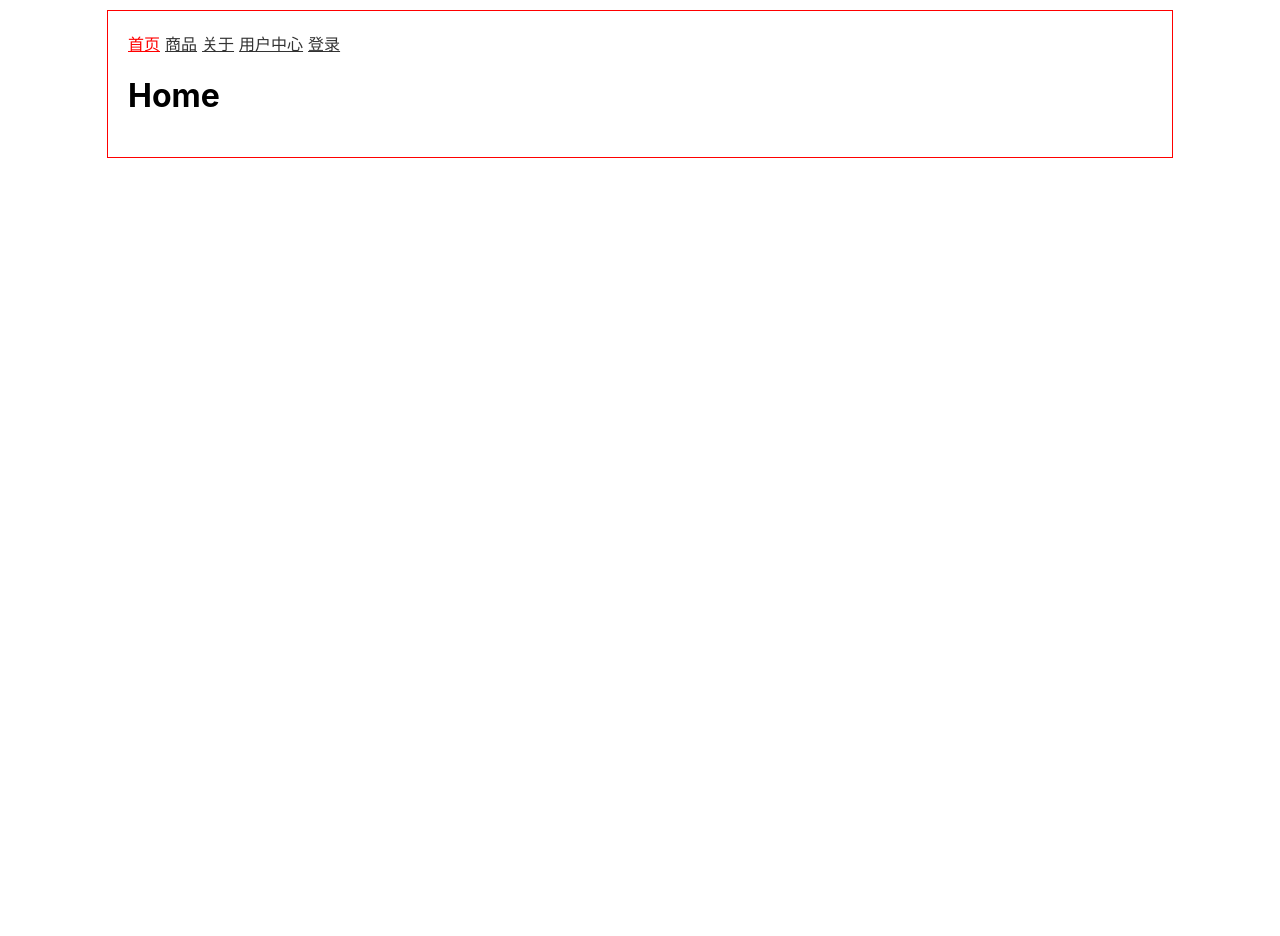
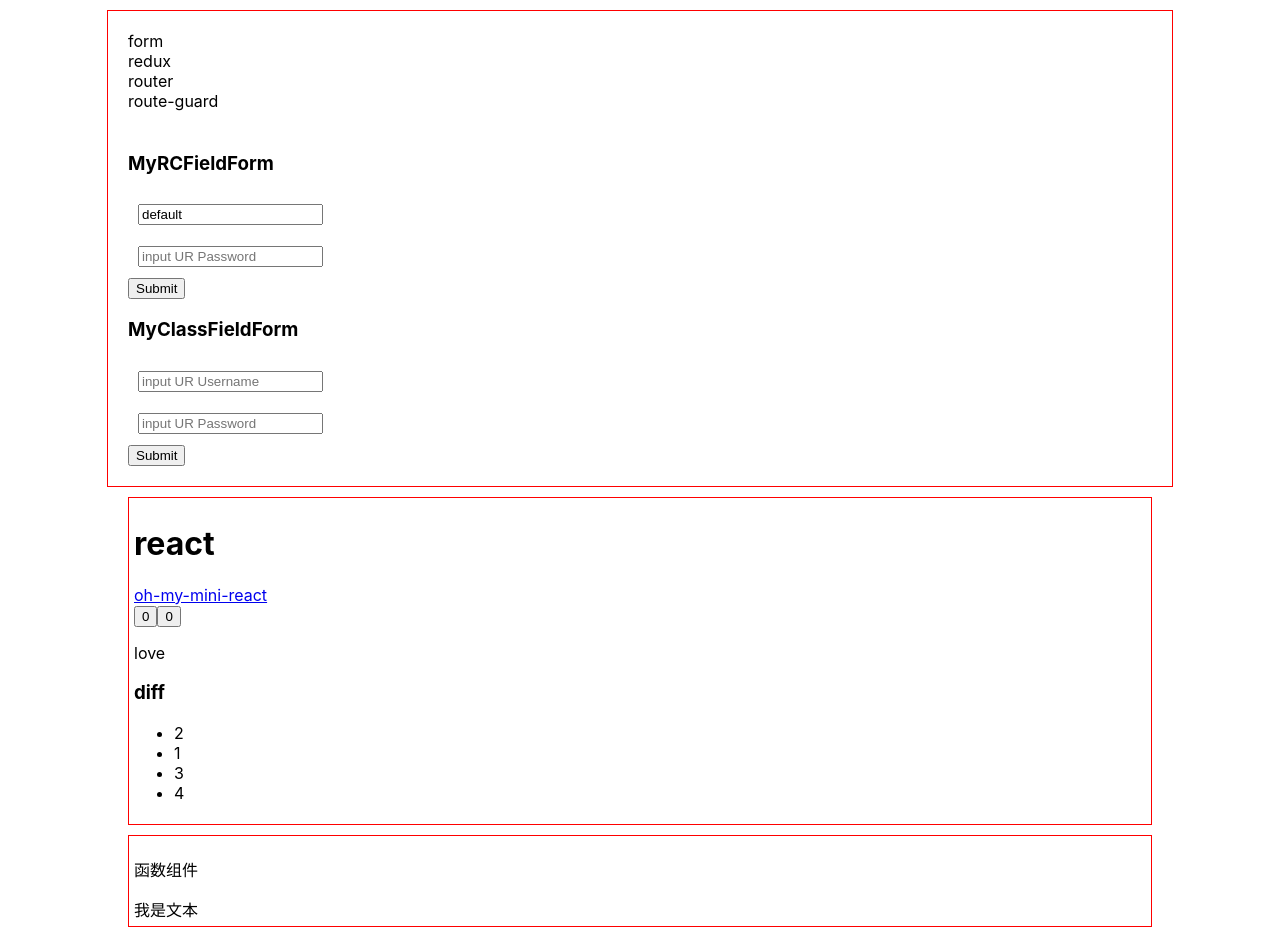
Before and after one commit to kizuner-bonely/oh-my-mini-react, a React (Vite) app: page / in a window 1280 px wide. Shown: the top 936 px of the page. Before the commit the page ends 800 px from the top, so only its background shows below. Built offline with nearby package versions, Linux system fonts and the light colour scheme.

Commit message:
feat: 将所有手写项目组织在一起

```diff
--- a/index.html
+++ b/index.html
@@ -8,6 +8,7 @@
   </head>
   <body>
     <div id="root"></div>
+    <div id="slot"></div>
     <script type="module" src="/src/main.tsx"></script>
   </body>
 </html>
--- a/package.json
+++ b/package.json
@@ -16,6 +16,7 @@
     ]
   },
   "dependencies": {
+    "antd": "^4.21.6",
     "history": "^5.3.0",
     "react": "^18.0.0",
     "react-dom": "^18.0.0",
@@ -48,6 +49,7 @@
     "ts-node": "^10.8.1",
     "typescript": "^4.6.3",
     "vite": "^2.9.9",
-    "vite-plugin-eslint": "^1.6.1"
+    "vite-plugin-eslint": "^1.6.1",
+    "vite-plugin-imp": "^2.2.0"
   }
 }
--- a/src/App.tsx
+++ b/src/App.tsx
@@ -1,18 +1,39 @@
-// import MiniReact from './pages/MiniReact'
-// import MyRCFieldForm from './pages/MyRCFieldForm'
-// import ReduxExample from './pages/reduxExample/ReduxExample'
-// import MyRouterExample from './pages/routerExample/MyRouterExample'
+import { useEffect, useRef } from 'react'
+import { Tabs } from 'antd'
+import type { FiberType } from '@react/types/VnodeType'
+import { ReactDOM } from './which-react'
+import MiniReact from './pages/MiniReact'
+import MyRCFieldForm from './pages/MyRCFieldForm'
+import ReduxExample from './pages/reduxExample/ReduxExample'
+import MyRouterExample from './pages/routerExample/MyRouterExample'
 import RouteGuard from './pages/routerExample/RouteGuard'
 import './App.less'
 
+const { TabPane } = Tabs
+
 function App() {
+  useEffect(() => {
+    ReactDOM.createRoot(document.getElementById('slot')!).render(
+      (<MiniReact />) as FiberType,
+    )
+  }, [])
+
+  const menuConfig = useRef([
+    { label: 'form', component: <MyRCFieldForm /> },
+    { label: 'redux', component: <ReduxExample /> },
+    { label: 'router', component: <MyRouterExample /> },
+    { label: 'route-guard', component: <RouteGuard /> },
+  ]).current
+
   return (
     <div className="App">
-      {/* <MiniReact /> */}
-      {/* <MyRCFieldForm /> */}
-      {/* <ReduxExample /> */}
-      {/* <MyRouterExample /> */}
-      <RouteGuard />
+      <Tabs defaultActiveKey="mini-react">
+        {menuConfig.map(({ label, component }) => (
+          <TabPane key={label} tab={label}>
+            {component}
+          </TabPane>
+        ))}
+      </Tabs>
     </div>
   )
 }
--- a/src/index.css
+++ b/src/index.css
@@ -17,3 +17,8 @@ code {
   border: 1px solid red;
   margin: 10px auto;
 }
+
+#slot {
+  width: 80vw;
+  margin: auto;
+}
--- a/src/main.tsx
+++ b/src/main.tsx
@@ -1,10 +1,5 @@
-// import type { FiberType } from '@react/types/VnodeType'
-// import { ReactDOM } from './which-react'
 import ReactDOM from 'react-dom/client'
 import App from './App'
 import './index.css'
 
-ReactDOM.createRoot(document.getElementById('root')!).render(
-  // (<App />) as FiberType,
-  <App />,
-)
+ReactDOM.createRoot(document.getElementById('root')!).render(<App />)
--- a/src/pages/MiniReact.tsx
+++ b/src/pages/MiniReact.tsx
@@ -20,7 +20,7 @@ export default function MiniReact() {
   }, [num])
 
   return (
-    <>
+    <div className="mini-react">
       <div className="border">
         <h1>react</h1>
         <a href="https://github.com/kizuner-bonely/oh-my-mini-react">
@@ -65,7 +65,7 @@ export default function MiniReact() {
       <ClassComponent name="类组件" />
 
       <FragmentComponent />
-    </>
+    </div>
   )
 }
 
--- a/vite.config.ts
+++ b/vite.config.ts
@@ -1,11 +1,23 @@
 import { defineConfig } from 'vite'
 import react from '@vitejs/plugin-react'
 import viteESLint from 'vite-plugin-eslint'
+import vitePluginImp from 'vite-plugin-imp'
 import path from 'path'
 
 // https://vitejs.dev/config/
 export default defineConfig({
-  plugins: [react(), viteESLint()],
+  plugins: [
+    react(),
+    viteESLint(),
+    vitePluginImp({
+      libList: [
+        {
+          libName: 'antd',
+          style: name => `antd/lib/${name}/style/index.less`,
+        },
+      ],
+    }),
+  ],
   resolve: {
     alias: {
       '@react': path.resolve(__dirname, './packages/react'),
@@ -18,4 +30,12 @@ export default defineConfig({
       '@src': path.resolve(__dirname, './src'),
     },
   },
+  css: {
+    preprocessorOptions: {
+      less: {
+        // 支持内联 JavaScript
+        javascriptEnabled: true,
+      },
+    },
+  },
 })
```
Also changed, not shown: 2 other files (tests, documents, lock files or other folders).
